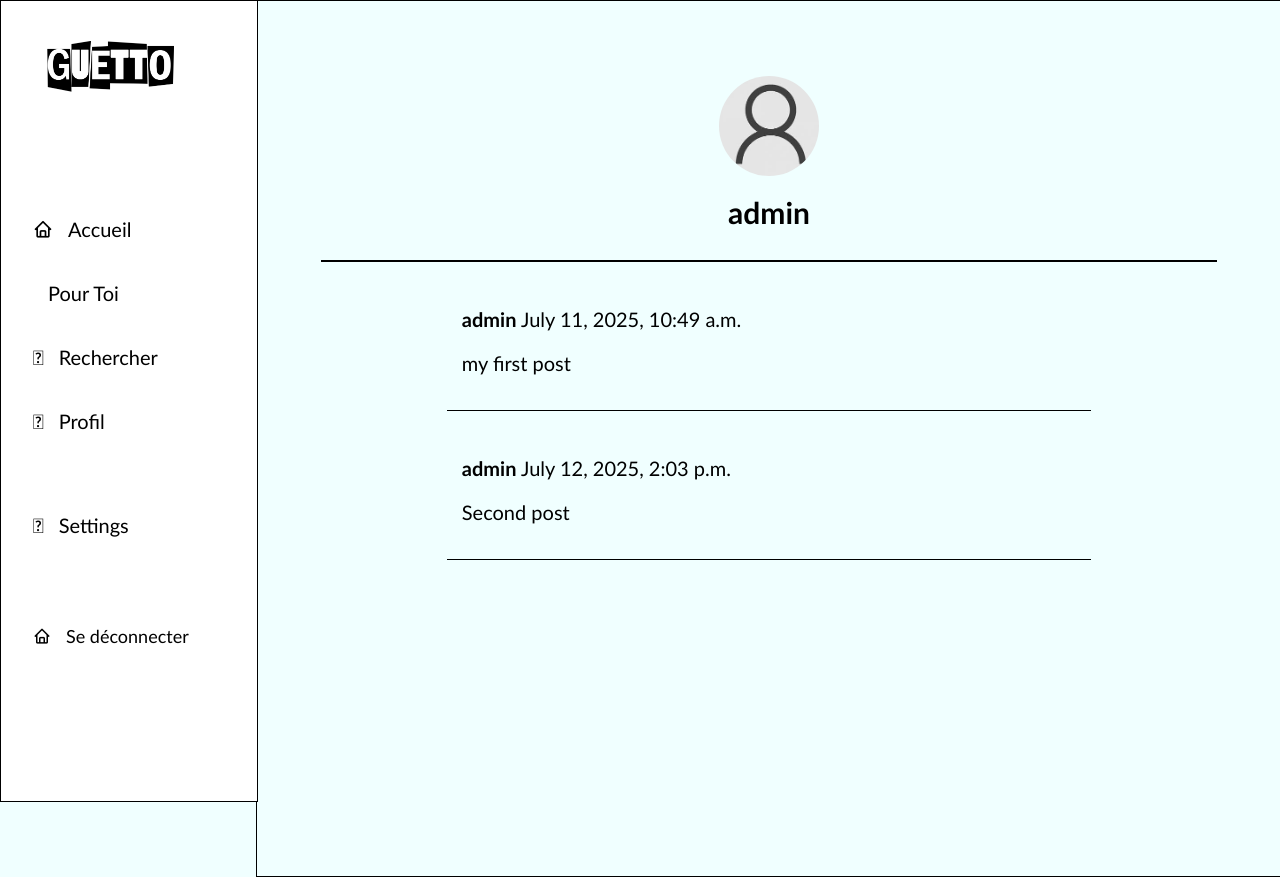
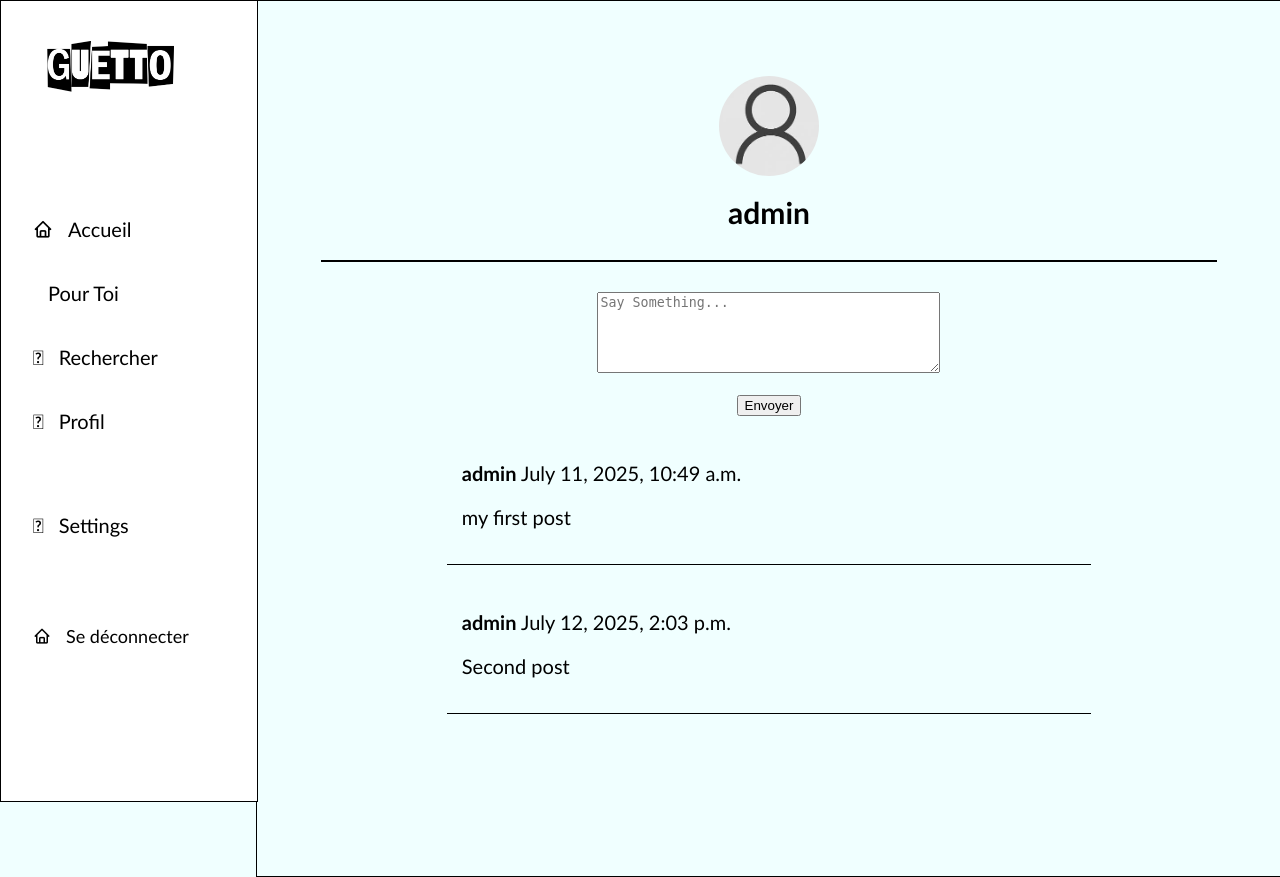
Before and after one commit to Elimen210/CNTN-Training, a Django app: page /profile/1 in a window 1280 px wide. Run offline with Django 3.2, Linux system fonts and the light colour scheme; data comes from the database, SQL or seed files in the repository; both versions use the stored data as it was after the commit; some libraries are stand-ins or nearby versions.

Commit message:
added post option for every user account

```diff
--- a/landing/forms.py
+++ b/landing/forms.py
@@ -1 +1,17 @@
 from django import forms
+from .models import Post
+
+class PostForm(forms.ModelForm):
+    body = forms.CharField(
+            label='',
+            widget=forms.Textarea(attrs={
+                'rows': '5',
+                'placeholder': 'Say Something...'
+                }
+
+                )
+        )
+
+    class Meta:
+        model = Post
+        fields = ['body']
--- a/landing/templates/landing/profile.html
+++ b/landing/templates/landing/profile.html
@@ -32,10 +32,21 @@
         <div>
             <img class="userimage" src="{{ profile.user_picture.url }}" width="100" height="100">
             <br />
+            {% if profile.name and not profile.bio %}
             <h3 class="username">{{ profile.name }}</h3>
+            {% endif %}
             {% if profile.bio %}
-            <h3>{{ profile.bio }}</h3>
+            <h3 style="font-family: Calibri; font-size: 30px; text-align: center; margin: 0 auto; padding-bottom: 30px; width: 70vw;">{{ profile.name }}</h3>
+            <h3 style=" font-family: Calibri; font-size: 15px; text-align: center; margin: 0 auto; border-bottom: 2px solid black; padding-bottom: 30px; width: 70vw; ">{{ profile.bio }}</h3>
             {% endif %}
+        </div>
+        <div>
+            <form method="POST" class="post-form">
+                {% csrf_token %}
+                {{ form | crispy }}
+                <br />
+                <button type="submit">Envoyer</button>
+            </form>
         </div>
         {% for post in posts %}
         <div class="post-1">
--- a/landing/urls.py
+++ b/landing/urls.py
@@ -1,6 +1,6 @@
 from django.urls import path
 from . import views
-from .views import index, profile, settings, ProfileView
+from .views import index, ProfileView, settings, ProfileView
 
 urlpatterns = [
     path('', index.as_view(), name='landing'),
--- a/landing/views.py
+++ b/landing/views.py
@@ -7,13 +7,16 @@ from django.conf import settings
 from django.shortcuts import render, redirect
 from django.contrib.auth.decorators import login_required
 from .models import UserProfile
+from .forms import PostForm
 
 class index(LoginRequiredMixin, View):
     def get(self, request, *args, **kwargs):
         posts = Post.objects.all().order_by('-created_on')
+        form = PostForm()
 
         context = {
                 'post_list': posts,
+                'form': form,
             }
 
         return render(request, 'landing/index.html', context)
@@ -21,11 +24,21 @@ class index(LoginRequiredMixin, View):
         if not request.user.is_authenticated:
             return redirect(f"{settings.LOGIN_URL}?next={request.path}")
 
-class profile(LoginRequiredMixin, View):
-    def get(self, request, *args, **kwargs):
-        return render(request, 'landing/profile.html')
-        if not request.user.is_authenticated:
-                return redirect(f"{settings.LOGIN_URL}?next={request.path}")
+    def post(self, request, *args, **kwargs):
+        posts = Post.objects.all().order_by('created_on')
+        form = PostForm(request.POST)
+
+        if form.is_valid():
+            new_post = form.save(commit=False)
+            new_post.author = request.user
+            new_post.save()
+
+            context = {
+                'post_list': posts,
+                'form': form,
+            }
+
+        return render(request, 'landing/index.html', context)
 
 class settings(LoginRequiredMixin, View):
     def get(self, request, *args, **kwargs):
@@ -38,11 +51,32 @@ class ProfileView(View):
         profile = UserProfile.objects.get(pk=pk)
         user = profile.user
         posts = Post.objects.filter(author=user).order_by('created_on')
+        form = PostForm()
 
         context = {
             'profile': profile,
             'user': user,
             'posts': posts,
+            'form': form,
         }
 
         return render(request, 'landing/profile.html', context)
+        return render(request, 'landing/profile.html')
+        if not request.user.is_authenticated:
+                return redirect(f"{settings.LOGIN_URL}?next={request.path}")
+
+    def post(self, request, *args, **kwargs):
+        posts = Post.objects.all().order_by('created_on')
+        form = PostForm(request.POST)
+
+        if form.is_valid():
+            new_post = form.save(commit=False)
+            new_post.author = request.user
+            new_post.save()
+
+            context = {
+                'posts': posts,
+                'form': form,
+            }
+
+        return render(request, 'landing/index.html', context)
--- a/static/css/landing.css
+++ b/static/css/landing.css
@@ -146,3 +146,14 @@ body {
     padding-bottom: 30px;
     width: 70vw;
 }
+
+.post-form {
+    display: flex;
+    flex-direction: column;
+    align-items: center;
+    justify-content: center;
+    font-family: Calibri;
+    margin: 0 auto;
+    width: 70%;
+    margin-top: 20px;
+}
```
Also changed, not shown: landing/templates/landing/index.html (+7 -1 lines), db.sqlite3.
